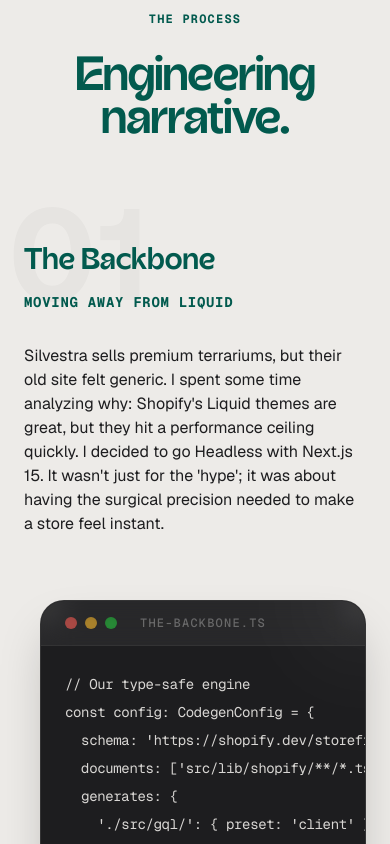
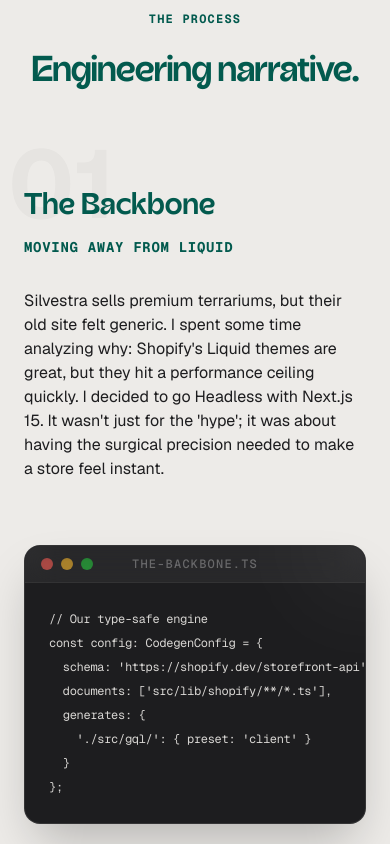
Before and after one commit to ChristianCastillejo/portfolio, a Next.js app: page /projects/silvestra in a window 390 px wide. Shown: the part 1700-2544 px from the top of the page. Built offline with nearby package versions, Linux system fonts and the light colour scheme.

Commit message:
--wip-- [skip ci]

```diff
--- a/src/components/projects/shared/code-window.tsx
+++ b/src/components/projects/shared/code-window.tsx
@@ -3,14 +3,14 @@
 export const CodeWindow = ({ code, lang, title, className }: { code: string, lang: string, title: string, className?: string }) => (
     <div className={cn(
         // BASE: Usamos bg-foreground (tu negro carbón) para contraste máximo con el beige
-        "relative w-full rounded-[1.5rem] bg-foreground text-background shadow-2xl overflow-hidden font-mono text-sm group",
+        "relative w-full rounded-2xl md:rounded-[1.5rem] bg-foreground text-background shadow-2xl overflow-hidden font-mono text-xs md:text-sm group",
         // BORDE: Un borde blanco muy sutil (10% opacidad) para definirlo sobre fondos oscuros o claros
         "border border-white/10",
         className
     )}>
 
         {/* HEADER: Minimalista estilo macOS pero con tu identidad */}
-        <div className="flex items-center justify-between px-6 py-4 bg-white/5 backdrop-blur-lg border-b border-white/5 select-none">
+        <div className="flex items-center justify-between px-4 py-3 md:px-6 md:py-4 bg-white/5 backdrop-blur-lg border-b border-white/5 select-none">
 
             {/* Traffic Lights: Colores estándar pero suavizados (opacity-60) hasta hover */}
             <div className="flex gap-2 opacity-60 group-hover:opacity-100 transition-opacity duration-300">
--- a/src/components/projects/shared/project-story.tsx
+++ b/src/components/projects/shared/project-story.tsx
@@ -68,7 +68,7 @@
                     viewport={{ once: true }}
                     transition={{ delay: 0.1 }}
                     // Tipografía gigante estilo About/Hero
-                    className="text-foreground font-display text-5xl md:text-7xl font-bold tracking-tight leading-[0.9]"
+                    className="text-foreground font-display text-4xl sm:text-5xl md:text-7xl font-bold tracking-tight leading-[0.9]"
                 >
                     Engineering narrative.
                 </motion.h2>
@@ -89,7 +89,7 @@
                         {/* 1. La Narrativa (Columna Central) */}
                         <div className="max-w-3xl mx-auto relative z-10 mb-16 md:mb-24">
                             {/* Numeración gigante y sutil */}
-                            <span className="absolute -left-4 md:-left-20 -top-12 text-[8rem] md:text-[10rem] font-display font-bold text-foreground/[0.03] select-none leading-none z-0">
+                            <span className="absolute -left-4 md:-left-20 -top-12 text-[6rem] md:text-[10rem] font-display font-bold text-foreground/[0.03] select-none leading-none z-0">
                                 0{index + 1}
                             </span>
 
@@ -111,7 +111,7 @@
 
                         {/* 2. La Evidencia Visual (Rompiendo la retícula) */}
                         {/* Se expande más allá del texto (max-w-6xl) para impacto visual */}
-                        <div className="relative z-20 max-w-6xl mx-auto pl-4 md:pl-0">
+                        <div className="relative z-20 max-w-6xl mx-auto md:pl-0">
                             {/* Línea conectora sutil (opcional, para flujo) */}
                             {index !== project.storySteps!.length - 1 && (
                                 <div className="absolute left-[50%] -bottom-24 h-24 w-px bg-border/50 hidden md:block"></div>
```
